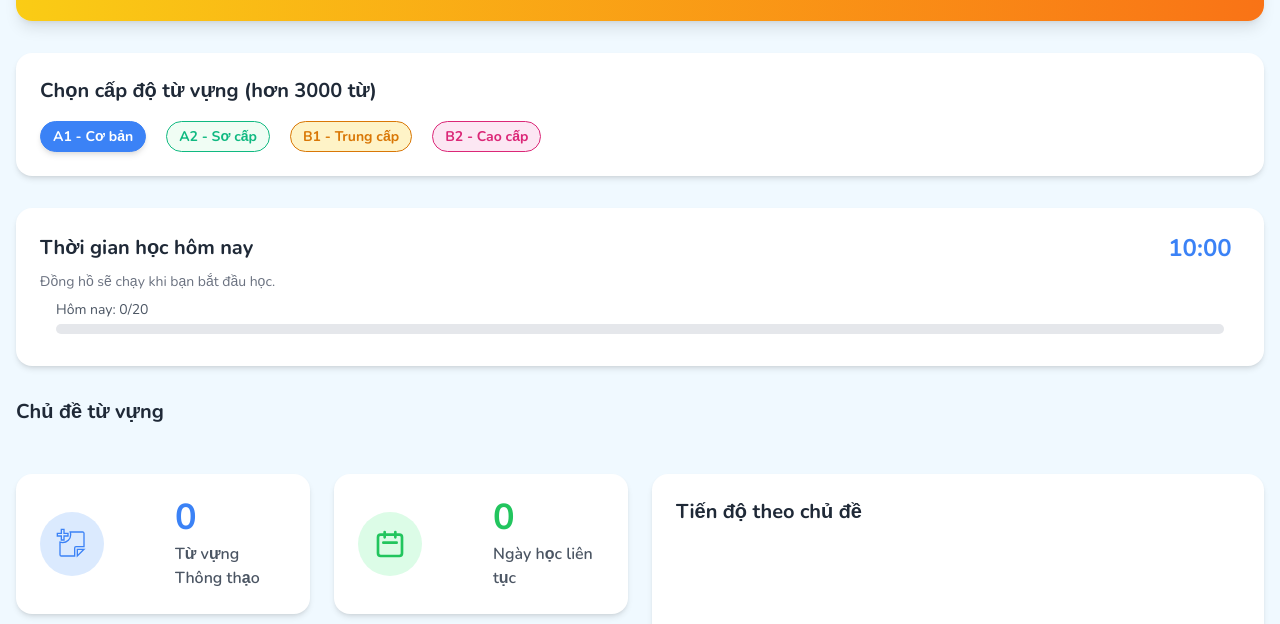
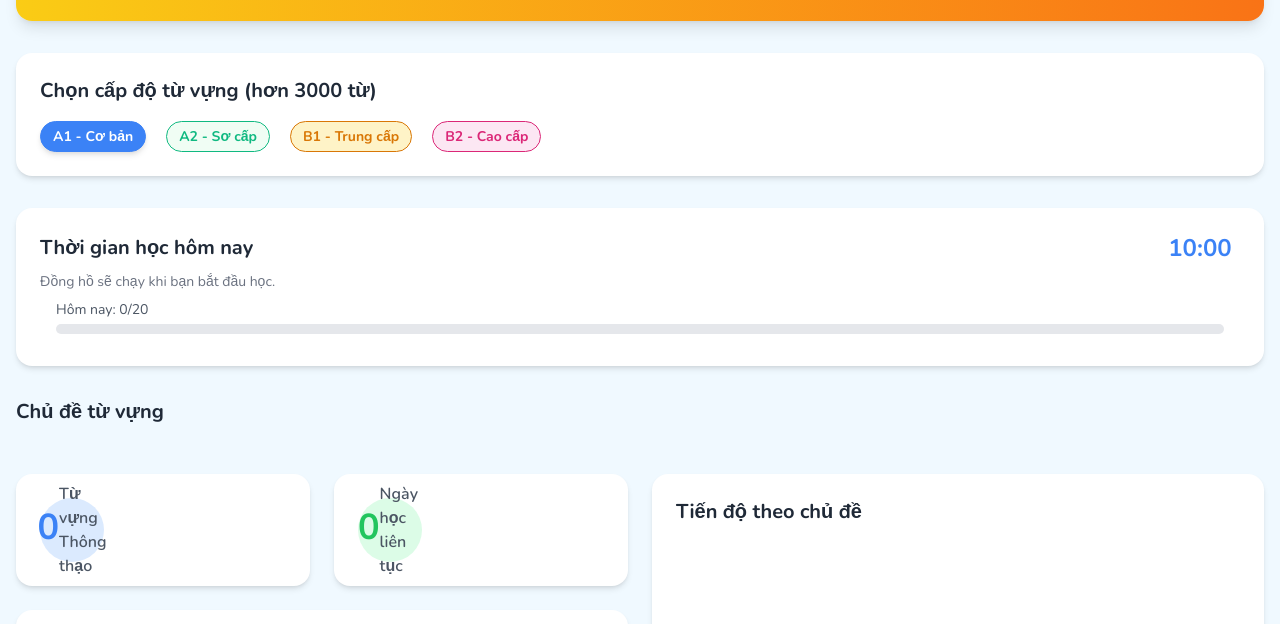
Before and after one commit to nqcuong2030-ctrl/flashkids-project, a website: page public/index.html in a window 1280 px wide. Shown: the part 332-956 px from the top of the page. Drawn offline with nearby package versions, Linux system fonts and the light colour scheme; no server answers.

Commit message:
Update new 12.08.2025

```diff
--- a/public/index.html
+++ b/public/index.html
@@ -443,20 +443,16 @@
 				<div class="grid grid-cols-1 lg:grid-cols-2 gap-6">
 					<div class="flex flex-col gap-6">
 						<div class="grid grid-cols-2 md:grid-cols-2 gap-6">
-							<div class="grid grid-cols-2 md:grid-cols-2 gap-6 bg-white rounded-2xl p-6 shadow-md flex items-center">
+							<div class="bg-white rounded-2xl p-6 shadow-md flex items-center">
 								<div class="w-16 h-16 rounded-full bg-blue-100 flex items-center justify-center mr-4">
-									<svg xmlns="http://www.w3.org/2000/svg" class="h-8 w-8 text-blue-500" fill="none" viewBox="0 0 24 24" stroke="currentColor"><path d="M4 1V4H1V6H4V9H6V6H9V4H6V1H4ZM11 5C11 8.31371 8.31371 11 5 11C4.29873 11 3.62556 10.8797 3 10.6586V20.0066C3 20.5551 3.44694 21 3.99826 21H14V15C14 14.45 14.45 14 15 14H21V3.9985C21 3.44749 20.5552 3 20.0066 3H10.6586C10.8797 3.62556 11 4.29873 11 5ZM21 16L16 20.997V16H21Z"></path></svg>
-								</div>
-								<div>
+
 									<div class="text-4xl font-bold text-blue-500 mb-1" id="words-learned">0</div>
 									<p class="text-gray-600 font-semibold">Từ vựng Thông thạo</p>
 								</div>
 							</div>
-							<div class="grid grid-cols-2 md:grid-cols-2 gap-6 bg-white rounded-2xl p-6 shadow-md flex items-center">
+							<div class="bg-white rounded-2xl p-6 shadow-md flex items-center">
 								<div class="w-16 h-16 rounded-full bg-green-100 flex items-center justify-center mr-4">
-									 <svg xmlns="http://www.w3.org/2000/svg" class="h-8 w-8 text-green-500" fill="none" viewBox="0 0 24 24" stroke="currentColor"><path stroke-linecap="round" stroke-linejoin="round" stroke-width="2" d="M8 7V3m8 4V3m-9 8h10M5 21h14a2 2 0 002-2V7a2 2 0 00-2-2H5a2 2 0 00-2 2v12a2 2 0 002 2z" /></svg>
-								</div>
-								<div>
+
 									<div class="text-4xl font-bold text-green-500 mb-1" id="streak-days">0</div>
 									<p class="text-gray-600 font-semibold">Ngày học liên tục</p>
 								</div>
```
